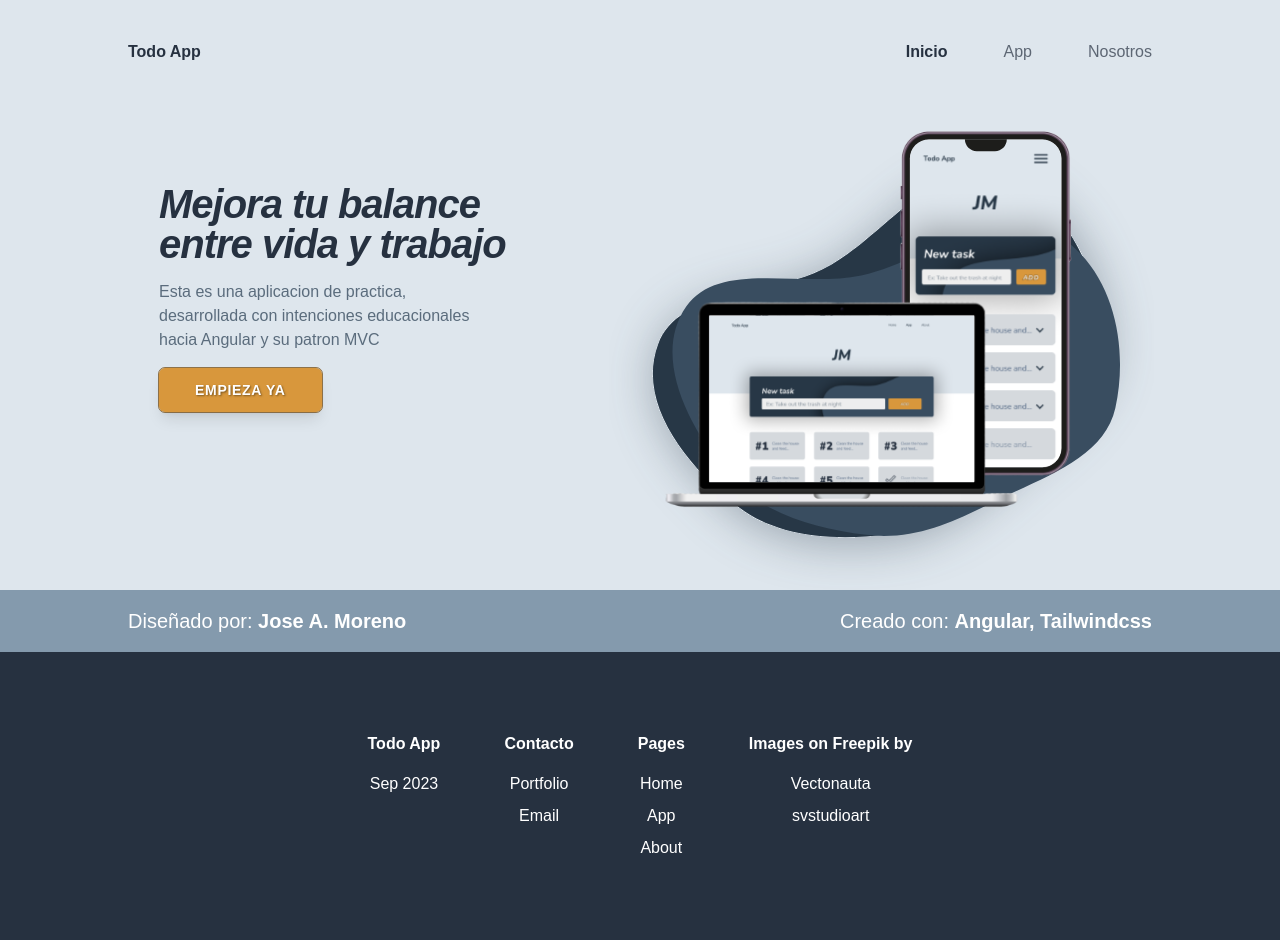
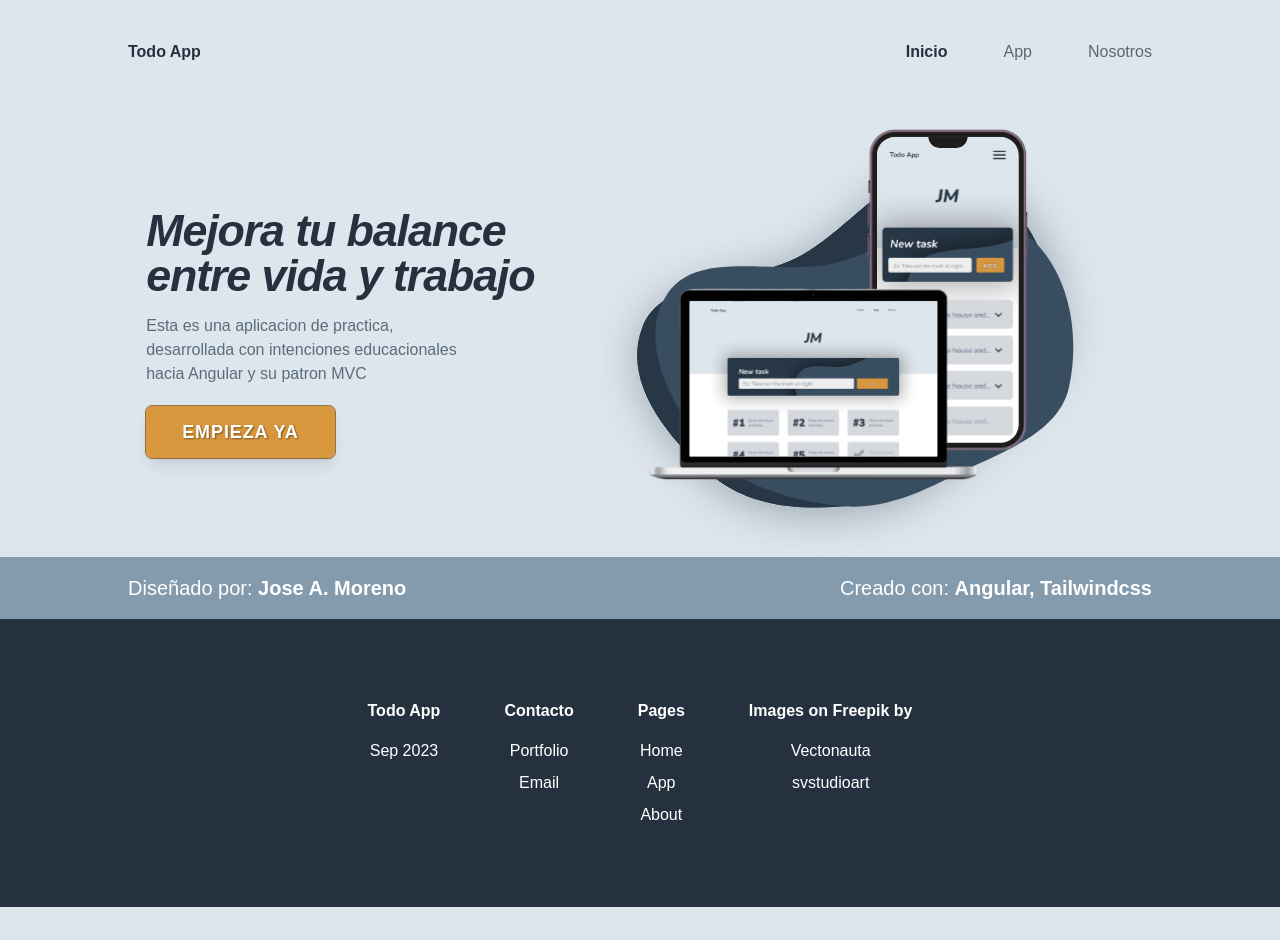
Before and after one commit to JooseMM/angular-todo, an Angular app: page /home in a window 1280 px wide. After the commit the page ends 907 px from the top, so only its background shows below. Built offline with nearby package versions, Linux system fonts and the light colour scheme.

Commit message:
finish styling home page, fix a visual bug in the task list complete indicator

```diff
--- a/src/app/Components/navbar/navbar.component.ts
+++ b/src/app/Components/navbar/navbar.component.ts
@@ -59,6 +59,7 @@ import { Router } from '@angular/router';
       >
       <li>
         <a
+        class="transition duration-200"
         [ngClass]="isAboutPage ? 'hover:text-white/100':'hover:text-very-dark-blue/100' "
         routerLink="/home"
         routerLinkActive="font-bold text-very-dark-blue/100">
@@ -67,6 +68,7 @@ import { Router } from '@angular/router';
       </li>
       <li>
         <a
+        class="transition duration-200"
         [ngClass]="isAboutPage ? 'hover:text-white/100':'hover:text-very-dark-blue/100' "
         routerLink="/application"
         routerLinkActive="font-bold text-very-dark-blue/100">
@@ -75,6 +77,7 @@ import { Router } from '@angular/router';
       </li>
       <li>
         <a
+        class="transition duration-200"
         [ngClass]="isAboutPage ? 'hover:text-white/100':'hover:text-very-dark-blue/100' "
         routerLink="/about"
         routerLinkActive="font-bold text-white/100">
--- a/src/app/Components/pages/home/home.component.html
+++ b/src/app/Components/pages/home/home.component.html
@@ -1,22 +1,27 @@
-<div class="flex justify-center flex-col | lg:flex-row lg:ml-[5vw] lg:pb-0 | xl:ml-[10vw] | 2xl:ml-[5vw]">
+<div class="flex justify-center flex-col | lg:flex-row lg:pb-0 | xl:ml-[5vw] | 2xl:ml-[0vw]">
   <div class="flex justify-center mt-4 | lg:mt-0 lg:order-2 ">
     <!-- Mobile hero mockup -->
     <img class="max-w-full lg:hidden" src="../../../assets/Images/Mobile hero mock up.png" alt="Hero image" />
     <!-- Desktop hero mockup -->
-    <img class="hidden  | lg:block lg:w-[45vw] | xl:w-[60vw] xl: | 2xl:w-[50vw]"
+    <img class="hidden  | lg:block lg:w-[42vw] | xl:w-[45vw] xl: | 2xl:w-[49vw]"
       src="../../../assets/Images/desktop-hero-mockup.svg" alt="Hero image" />
   </div>
   <div
-    class="flex justify-center flex-col  | lg:px-0 lg:w-[450px] lg:block lg:mt-[10vh] | xl:w-[500px] xl:mt-[18vh] | 2xl:w-[550px]">
+    class="flex justify-center flex-col  | lg:px-0 lg:w-[450px] lg:block lg:mt-[13vh]
+    | xl:w-[500px] xl:mt-[15vh] | 2xl:mt-[22vh] 2xl:w-[600px]">
     <h1
-      class="mt-3 max-w-[16ch] text-4xl font-bold italic text-center tracking-tight text-very-dark-blue mx-auto | md:text-5xl | lg:text-left lg:text-[2.5rem] lg:m-0 lg:max-w-[16ch] | xl:text-5xl | 2xl:text-[4rem] 2xl:leading-[4.2rem]">
+      class="mt-3 max-w-[16ch] text-4xl font-bold italic text-center tracking-tight text-very-dark-blue mx-auto | md:text-5xl
+      | lg:text-left lg:text-[2.8rem] lg:m-0 lg:max-w-full | xl:text-5xl | 2xl:text-[3.5rem] 2xl:leading-[3.8rem]">
       Mejora tu balance entre vida y trabajo</h1>
     <p
-      class="mx-auto max-w-[50ch] mt-5 text-center text-dark-blue/80 font-normal px-[10vw] | md:px-0 | lg:text-left lg:mx-0 lg:max-w-[38ch] lg:mt-4 | xl:max-w-[45ch] | 2xl:max-w-[50ch]">
+      class="mx-auto max-w-[50ch] mt-5 text-center text-dark-blue/80 font-normal px-[10vw] | md:px-0
+      | lg:text-left lg:mx-0 lg:max-w-[36ch] lg:mt-4 | xl:max-w-[38ch]
+      | 2xl:mt-5 2xl:text-lg 2xl:max-w-[38ch]">
       Esta es una aplicacion de practica, desarrollada con intenciones educacionales hacia Angular y su patron MVC</p>
     <button
-      class="bg-orange-btn py-2.5 px-7 text-white font-bold mx-auto mt-4 mb-20 lg:py-3 lg:px-9 rounded-md text-[0.95rem] outline outline-1 outline-[#7a5622]/80 shadow-lg | text-sm">
-      <span class="text-shadow tracking-wider"><a routerLink="/application">EMPIEZA YA</a></span> </button>
+      class="transition text-shadow duration-200 bg-orange-btn py-2.5 px-7 text-sm text-white font-bold mx-auto mt-4 mb-20 rounded-md outline outline-1 outline-[#7a5622]/80 shadow-lg
+      | lg:text-lg lg:mt-5 lg:px-9 lg:py-3 lg:hover:text-very-dark-blue lg:hover:bg-white">
+      <span class="tracking-wider "><a routerLink="/application">EMPIEZA YA</a></span> </button>
   </div>
 </div>
 <div
--- a/src/app/Components/task-list/task-list.component.html
+++ b/src/app/Components/task-list/task-list.component.html
@@ -29,7 +29,7 @@
             [ngClass]="
               listItem.showDetails
                 ? 'mt-2 w-full'
-                : 'truncate max-w-[40vw] w-auto | md:max-w-[20vw] md:w-auto'
+                : 'truncate max-w-[40vw] w-auto | md:max-w-[20vw] lg:max-w-[15vw]'
             "
             [class.opacity-50]="listItem.complete"
             [class.lg:w-full]="listItem.complete"
--- a/src/styles.css
+++ b/src/styles.css
@@ -13,6 +13,9 @@ html {
   .text-shadow {
     text-shadow: 1px 1px 2px #7a5622;
   }
+  .text-shadow:hover {
+    text-shadow: none;
+  }
   .background {
     background-image: url("./assets/Images/bg-form.svg");
     background-repeat: no-repeat;
```
